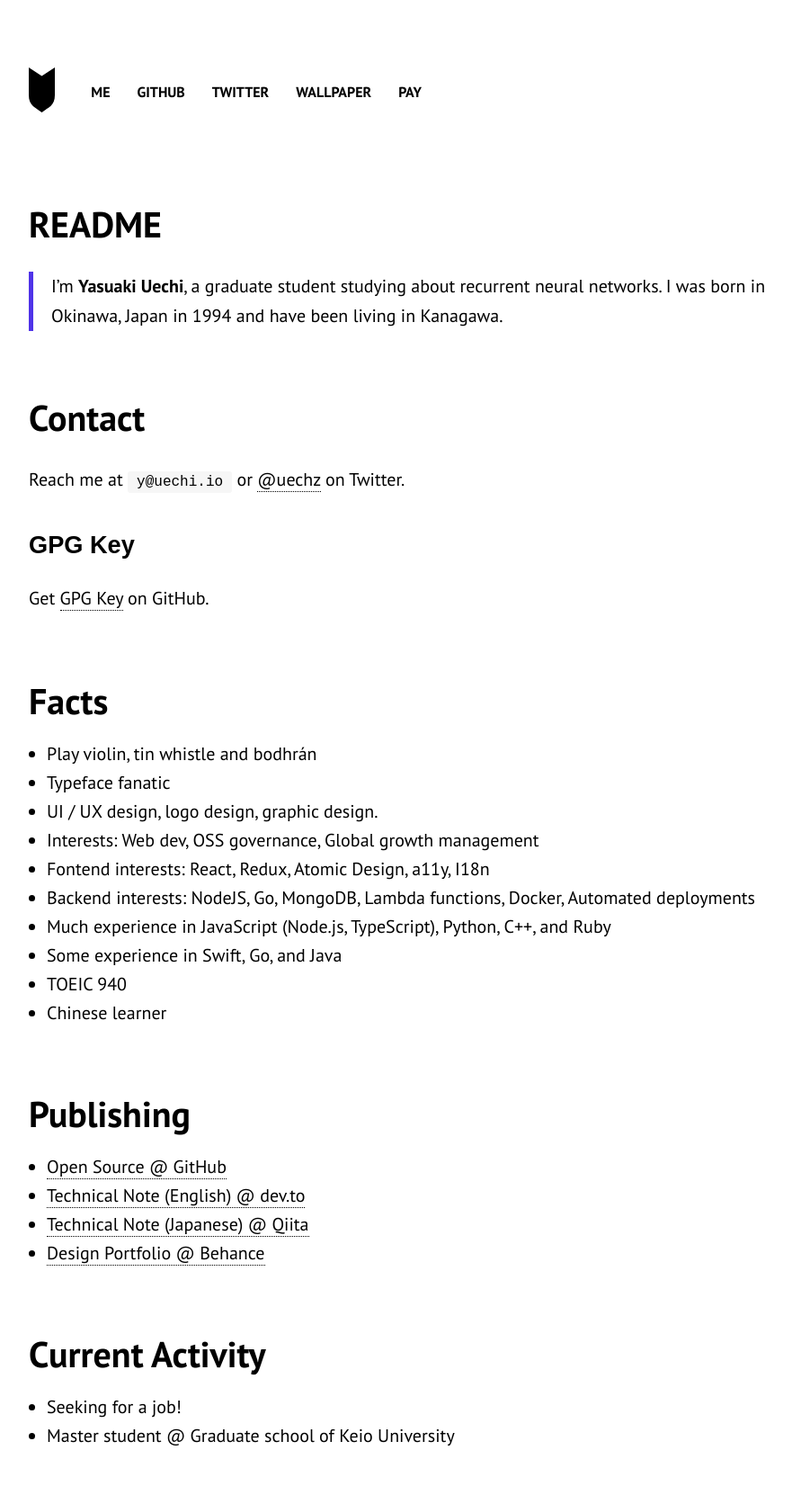
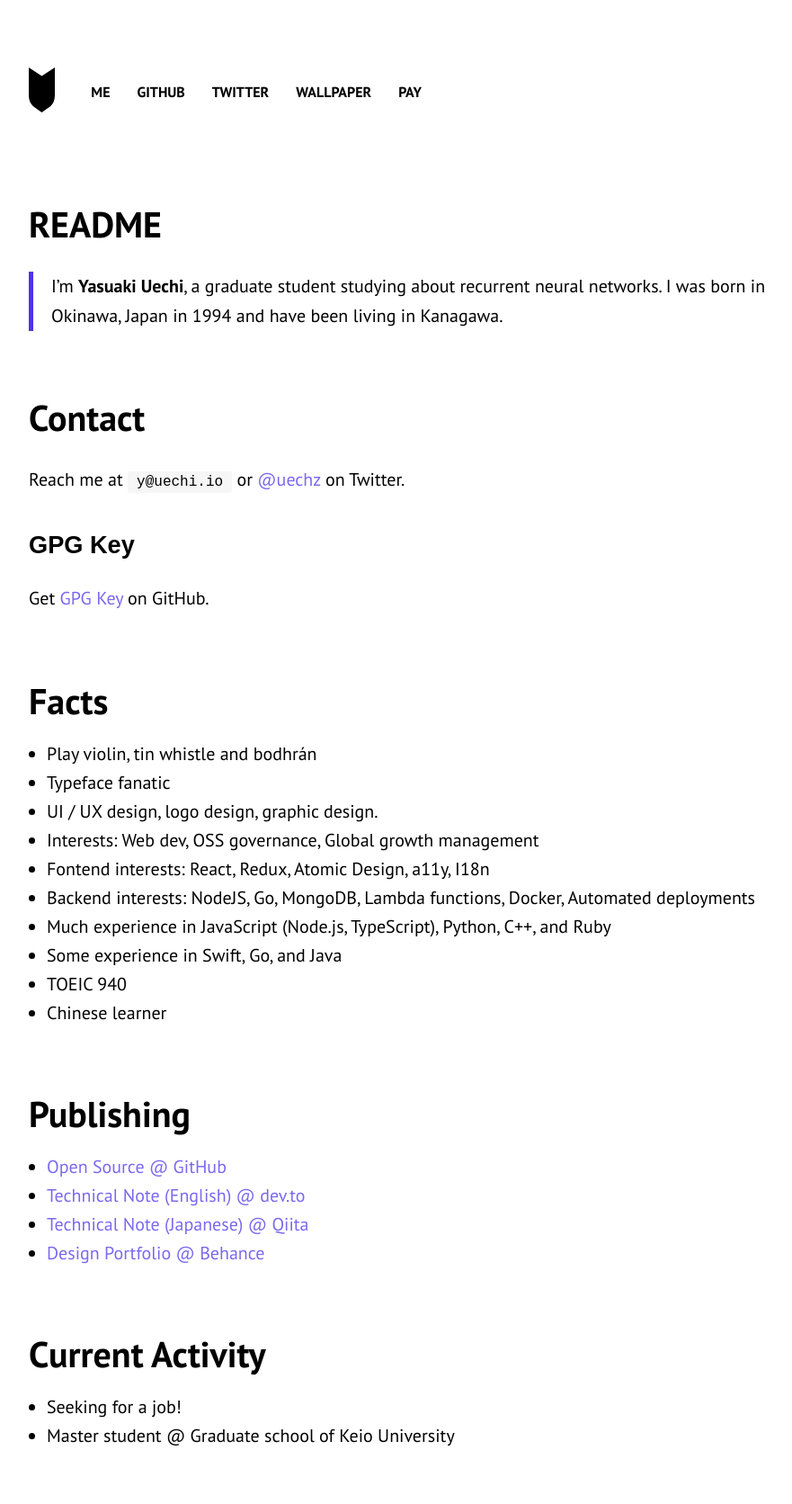
Before and after one commit to uetchy/uechi.io, a Jekyll site: the page built from _pages/me.md, in a window 1280 px wide. Shown: the whole page at 90% size, without its empty margins (158-1039 px from the left). Built offline with Jekyll 4.4.1, drawn with Linux system fonts in a browser that asks for light colours; comment, search, counter and statistics services are not loaded.

Commit message:
fix: link style

```diff
--- a/_sass/post.scss
+++ b/_sass/post.scss
@@ -23,7 +23,7 @@ a.article-list__item__button {
   border: 1px solid var(--tone);
   border-radius: 3px;
   color: var(--tone);
-  font-family: "Open Sans", sans-serif;
+  font-family: 'Open Sans', sans-serif;
   font-size: 14px;
   display: inline-block;
   margin: 10px 0;
@@ -120,7 +120,7 @@ a.article-list__item__button {
   }
 
   a {
-    border-bottom: 1px dotted;
+    color: mediumslateblue;
   }
 
   h1 {
```
